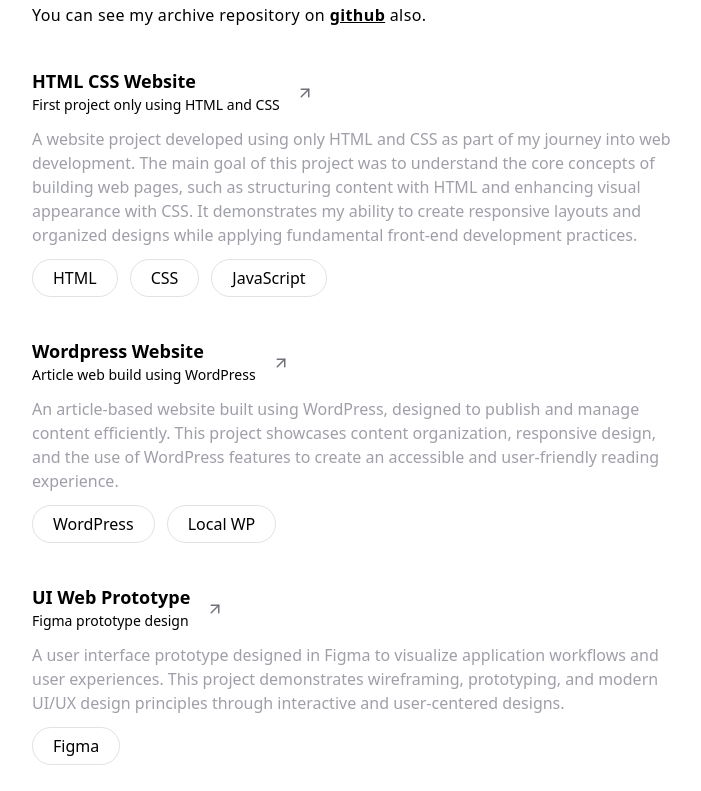
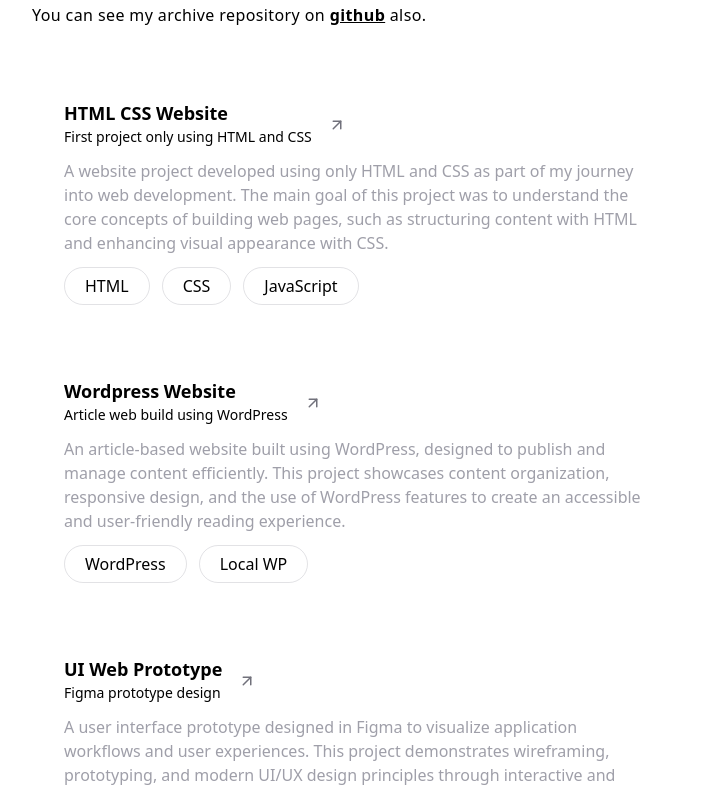
Before and after one commit to ryaand/portfolio, a Next.js app: page / in a window 1280 px wide. Shown: the part 2640-3431 px from the top of the page, without its empty margins (280-981 px from the left). Built offline with nearby package versions, Linux system fonts and the light colour scheme.

Commit message:
style(Archived Project): change hover underline to hover background

```diff
--- a/src/Components/ArchivedSection/index.jsx
+++ b/src/Components/ArchivedSection/index.jsx
@@ -24,14 +24,14 @@ const ArchivedSection = () => {
                     className="font-extralight tracking-wide">
                     You can see my archive repository on <a href="https://github.com/ryanarchv" className="underline font-bold">github</a> also.
                 </motion.div>
-                <div className="flex flex-col gap-10">
+                <div className="flex flex-col gap-10 md:gap-2">
                     <Link href="https://josuraa.github.io/Josura-Offc-Web/">
                         <motion.div
                             initial={{ opacity: 0, y: 5 }}
                             whileInView={{ opacity: 1, y: 0 }}
                             viewport={{ margin: "-200px" }}
                             transition={{ duration: 0.7, ease: easeOut }}
-                            className="hover:underline gap-3 flex flex-col active:underline">
+                            className="hover:bg-black/5 transition-all duration-450 rounded-2xl hover:shadow-xs gap-3 flex flex-col md:p-8">
                             <div className="flex gap-4 items-center">
                                 <div>
                                     <div className="font-black text-lg">
@@ -46,7 +46,7 @@ const ArchivedSection = () => {
                                 </div>
                             </div>
                             <div className="text-zinc-400">
-                                A website project developed using only HTML and CSS as part of my journey into web development. The main goal of this project was to understand the core concepts of building web pages, such as structuring content with HTML and enhancing visual appearance with CSS. It demonstrates my ability to create responsive layouts and organized designs while applying fundamental front-end development practices.
+                                A website project developed using only HTML and CSS as part of my journey into web development. The main goal of this project was to understand the core concepts of building web pages, such as structuring content with HTML and enhancing visual appearance with CSS.
                             </div>
                             <div className="zoom-75 flex w-fit gap-3">
                                 <LightDefaultButton2>HTML</LightDefaultButton2>
@@ -61,7 +61,7 @@ const ArchivedSection = () => {
                             whileInView={{ opacity: 1, y: 0 }}
                             viewport={{ margin: "-200px" }}
                             transition={{ duration: 0.7, ease: easeOut }}
-                            className="hover:underline gap-3 flex flex-col active:underline">
+                            className="hover:bg-black/5 transition-all duration-450 rounded-2xl hover:shadow-xs gap-3 flex flex-col md:p-8">
                             <div className="flex gap-4 items-center">
                                 <div>
                                     <div className="font-black text-lg">
@@ -90,7 +90,7 @@ const ArchivedSection = () => {
                             whileInView={{ opacity: 1, y: 0 }}
                             viewport={{ margin: "-200px" }}
                             transition={{ duration: 0.7, ease: easeOut }}
-                            className="hover:underline gap-3 flex flex-col active:underline">
+                            className="hover:bg-black/5 transition-all duration-450 rounded-2xl hover:shadow-xs gap-3 flex flex-col md:p-8">
                             <div className="flex gap-4 items-center">
                                 <div>
                                     <div className="font-black text-lg">
```
